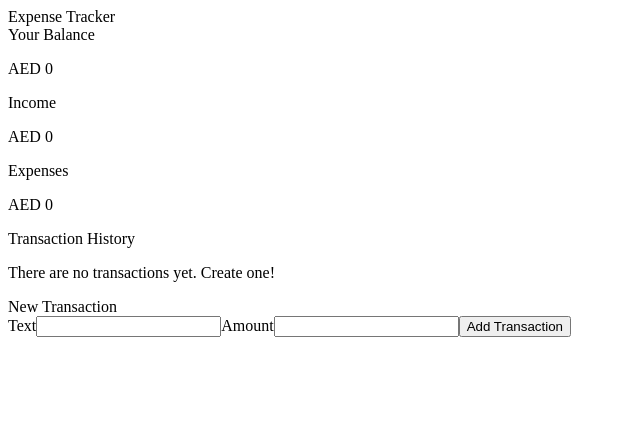
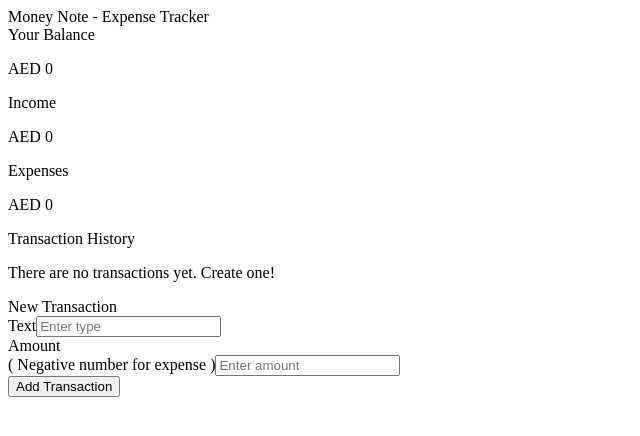
Before and after one commit to MaqLA/vue-money-tracker, a Vue app: page / in a window 1280 px wide. Shown: the top 436 px of the page, without its empty margins (0-640 px from the left). Built offline with nearby package versions, Linux system fonts and the light colour scheme.

Commit message:
switch to localStorage

```diff
--- a/src/App.vue
+++ b/src/App.vue
@@ -2,8 +2,8 @@
 <template>
   <Header></Header>
    <div class="container">
-    <Balance :totalBalance="totalBalance"></Balance>
-    <IncomeExpenses :totalExpenses="totalExpenses" :totalIncome="totalIncome"></IncomeExpenses>
+    <Balance :totalBalance="+totalBalance"></Balance>
+    <IncomeExpenses :totalExpenses="+totalExpenses" :totalIncome="+totalIncome"></IncomeExpenses>
     <TransactionList :transactions="transactions"></TransactionList>
     <AddTransaction @add-transaction="addTransaction"></AddTransaction>
    </div>
@@ -26,20 +26,7 @@ export default {
   },
   data(){
     return {
-      transactions: [ // this is what might move to localstorage
-        // {
-        //   id: 1,
-        //   // date: new Date().getUTCDate(),
-        //   text: 'test data',
-        //   amount: 100.99
-        // },
-        // {
-        //   id: 2,
-        //   text: 'test data2',
-        //   amount: -50.01
-        // }
-      ],
-
+      transactions: [], // data held in localStorage
     };
   },
   computed: {
@@ -47,7 +34,8 @@ export default {
       // accumulator 0 holds the total values returned after calculation
       return this.transactions.reduce( (accumulator, transaction)=> {
         return accumulator + transaction.amount;
-      },0);
+      },0)
+      .toFixed(2);
     },
     totalIncome(){
       // return amounts greater than 0
@@ -57,7 +45,8 @@ export default {
         }else{
           return accumulator;
         }
-      },0);
+      },0)
+      .toFixed(2);
     },
     totalExpenses(){
       // return amounts less than 0
@@ -67,28 +56,42 @@ export default {
         }else{
           return accumulator;
         }
-      },0);
+      },0)
+      .toFixed(2);
     }
   },
   methods: {
     addTransaction(listingText, listingAmount){
       const newTransaction = {
         id: new Date().toISOString(),
-        // date: new Date().getUTCDate(),
         text: listingText,
         amount: listingAmount
       };
 
       this.transactions.push(newTransaction);
+
+      // call localStorage setter after pushing data to the array
+      this.saveLocalStorage();
     },
+    saveLocalStorage(){
+      // save to localStorage as strings
+      localStorage.setItem('transactions', JSON.stringify(this.transactions));
 
+    },
+    loadLocalStorage(){
+      // localStorage is always strings
+      const savedLocalData = JSON.parse(
+        localStorage.getItem('transactions')
+      )
+
+      // if data saved in localStorage
+      if(savedLocalData){
+        this.transactions = savedLocalData;
+      }
+    }
+  },
+  mounted(){
+    this.loadLocalStorage();
   }
 }
 </script>
-
-<!-- <style>
- ul {
-  margin: 0;
-  /* padding: 0; */
- }
-</style> -->
--- a/src/components/AddTransaction.vue
+++ b/src/components/AddTransaction.vue
@@ -1,10 +1,14 @@
 <template>
     New Transaction
     <form @submit.prevent="handleSubmit">
-        <label for="type">Text</label>
-        <input type="text" id="type" v-model="enteredText">
-        <label for="amount">Amount</label>
-        <input type="text" id="amount" v-model.number="enteredAmount">
+        <div>
+            <label for="type">Text</label>
+            <input type="text" id="type" v-model="enteredText" placeholder="Enter type">
+        </div>
+        <div>
+            <label for="amount">Amount<br>( Negative number for expense )</label>
+            <input type="text" id="amount" v-model.number="enteredAmount" placeholder="Enter amount">
+        </div>
         <button>Add Transaction</button>
     </form>
 </template>
@@ -20,16 +24,20 @@ export default {
     },
     methods: {
         handleSubmit(){
+            // Validation
+            if(!this.enteredText || !this.enteredAmount){
+                return;
+            }
+
             this.$emit(
-                'add-transaction', // emits function to App.vue
+                'add-transaction',
                 this.enteredText,
-                this.enteredAmount
+                parseFloat(this.enteredAmount)
             )
-            this.clearFields();
+
+            this.enteredText = '';
+            this.enteredAmount = '';
         },
-        clearFields(){
-            [this.enteredText, this.enteredAmount] = ['', '']
-        }
     }
 }
 </script>
--- a/src/components/Header.vue
+++ b/src/components/Header.vue
@@ -1 +1 @@
-<template>Expense Tracker</template>
+<template>Money Note - Expense Tracker</template>
```
Also changed, not shown: src/components/TransactionList.vue (+0 -18 lines).
